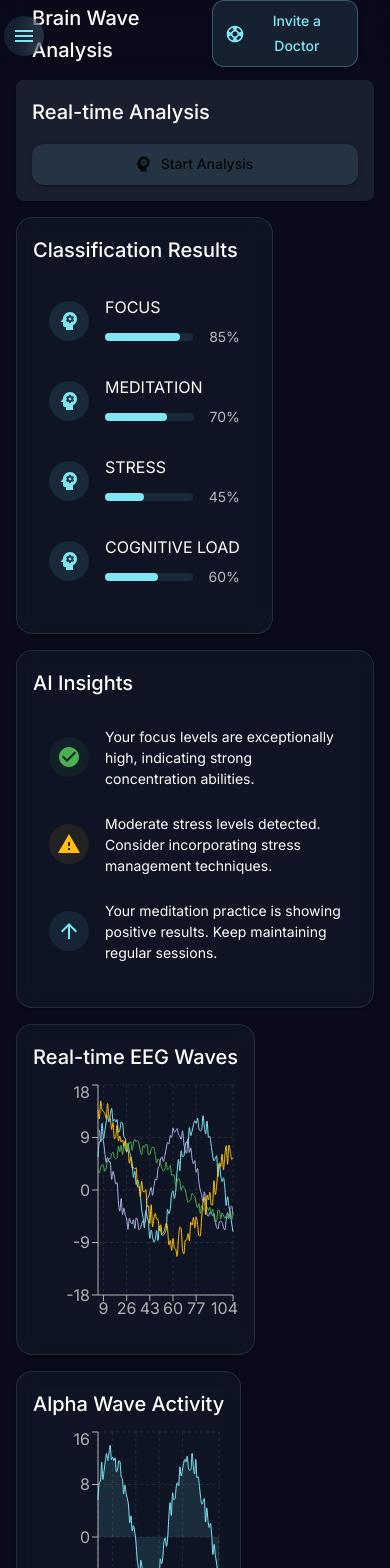
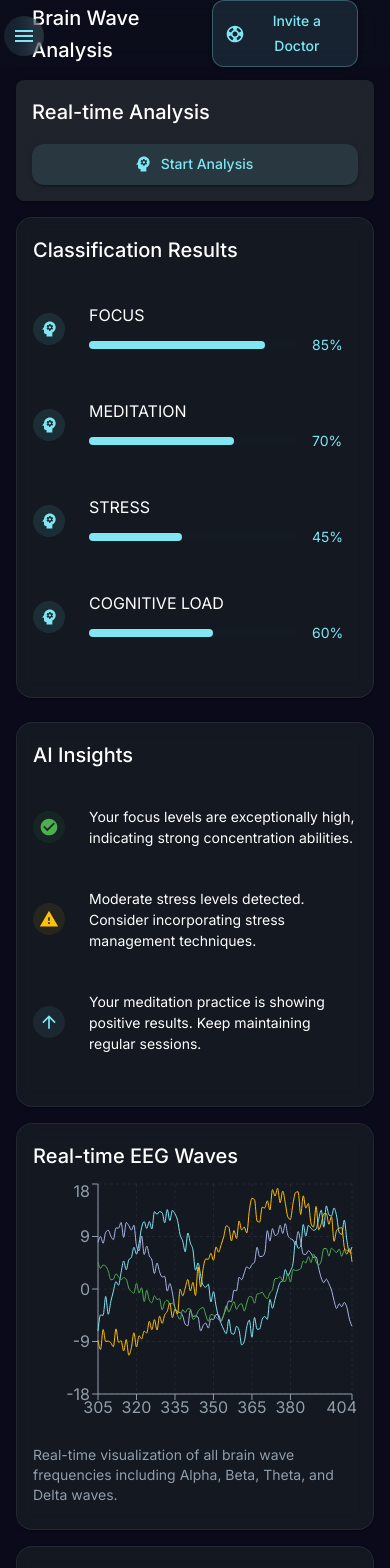
Before and after one commit to ahamedfoisal/neurotiq-react, a React (Create React App) app: page /analyzer in a window 390 px wide. Shown: the top 1568 px of the page. Built offline with nearby package versions, Linux system fonts and the light colour scheme.

Commit message:
Update Analysis component layout and optimize mobile responsiveness

```diff
--- a/src/components/Analysis.tsx
+++ b/src/components/Analysis.tsx
@@ -72,14 +72,12 @@ const Grid = MuiGrid as React.ComponentType<any>;
 
 const StyledCard = styled(Card)(({ theme }) => ({
   height: '100%',
-  background: 'rgba(17, 25, 41, 0.7)',
+  background: 'rgba(22, 28, 36, 0.8)',
   backdropFilter: 'blur(10px)',
-  border: '1px solid rgba(255, 255, 255, 0.1)',
+  border: '1px solid rgba(145, 158, 171, 0.12)',
   borderRadius: 16,
-  transition: 'transform 0.3s ease-in-out',
-  '&:hover': {
-    transform: 'translateY(-5px)',
-  },
+  display: 'flex',
+  flexDirection: 'column'
 }));
 
 // Sample classification results
@@ -124,13 +122,13 @@ interface ChatMessage {
 }
 
 // Sample EEG data
-const generateEEGData = (length: number) => {
+const generateEEGData = (startTime: number, length: number) => {
   return Array.from({ length }, (_, i) => ({
-    time: i,
-    alpha: Math.sin(i * 0.1) * 10 + Math.random() * 5,
-    beta: Math.cos(i * 0.1) * 8 + Math.random() * 4,
-    theta: Math.sin(i * 0.05) * 6 + Math.random() * 3,
-    delta: Math.cos(i * 0.05) * 12 + Math.random() * 6,
+    time: startTime + i,
+    alpha: Math.sin((startTime + i) * 0.1) * 10 + Math.random() * 5,
+    beta: Math.cos((startTime + i) * 0.1) * 8 + Math.random() * 4,
+    theta: Math.sin((startTime + i) * 0.05) * 6 + Math.random() * 3,
+    delta: Math.cos((startTime + i) * 0.05) * 12 + Math.random() * 6,
   }));
 };
 
@@ -167,7 +165,8 @@ export const Analysis: React.FC = () => {
   const [newMessage, setNewMessage] = useState('');
   const chatContainerRef = React.useRef<HTMLDivElement>(null);
   const theme = useTheme();
-  const [eegData, setEEGData] = useState<EEGData[]>(generateEEGData(100));
+  const [currentTime, setCurrentTime] = useState(300);
+  const [eegData, setEEGData] = useState<EEGData[]>(generateEEGData(currentTime, 100));
   const [openInviteDialog, setOpenInviteDialog] = useState(false);
   const [inviteForm, setInviteForm] = useState({
     doctorName: '',
@@ -224,13 +223,17 @@ export const Analysis: React.FC = () => {
   // Simulate real-time data updates
   useEffect(() => {
     const interval = setInterval(() => {
-      setEEGData(prev => [...prev.slice(1), {
+      setCurrentTime(prev => prev + 1);
+      setEEGData(prev => {
+        const newPoint = {
           time: prev[prev.length - 1].time + 1,
           alpha: Math.sin(prev[prev.length - 1].time * 0.1) * 10 + Math.random() * 5,
           beta: Math.cos(prev[prev.length - 1].time * 0.1) * 8 + Math.random() * 4,
           theta: Math.sin(prev[prev.length - 1].time * 0.05) * 6 + Math.random() * 3,
           delta: Math.cos(prev[prev.length - 1].time * 0.05) * 12 + Math.random() * 6,
-      }]);
+        };
+        return [...prev.slice(1), newPoint];
+      });
     }, 1000);
 
     return () => clearInterval(interval);
@@ -270,7 +273,7 @@ export const Analysis: React.FC = () => {
   };
 
   return (
-    <Box sx={{ display: 'flex', minHeight: '100vh', bgcolor: 'background.default' }}>
+    <Box sx={{ display: 'flex', minHeight: '100vh', bgcolor: '#0A0A1A' }}>
       <Sidebar selectedItem={selectedItem} />
 
       <Box sx={{ flexGrow: 1 }}>
@@ -280,12 +283,13 @@ export const Analysis: React.FC = () => {
           elevation={0}
           sx={{
             backdropFilter: 'blur(10px)',
-            width: '100%'
+            width: '100%',
+            bgcolor: 'rgba(22, 28, 36, 0.2)'
           }}
         >
           <Container maxWidth="xl">
             <Toolbar sx={{ display: 'flex', justifyContent: 'space-between' }}>
-              <Typography variant="h6">
+              <Typography variant="h6" sx={{ color: '#fff' }}>
                 Brain Wave Analysis
               </Typography>
               <Button
@@ -316,7 +320,7 @@ export const Analysis: React.FC = () => {
             sx={{
               p: { xs: 2, sm: 3 },
               mb: { xs: 2, sm: 4 },
-              backgroundColor: 'rgba(17, 25, 41, 0.7)',
+              backgroundColor: 'rgba(22, 28, 36, 0.8)',
               backdropFilter: 'blur(10px)',
               borderRadius: 2
             }}
@@ -328,7 +332,7 @@ export const Analysis: React.FC = () => {
               justifyContent: 'space-between',
               gap: 2
             }}>
-              <Typography variant="h6">Real-time Analysis</Typography>
+              <Typography variant="h6" sx={{ color: '#fff' }}>Real-time Analysis</Typography>
               <Button
                 variant="contained"
                 color="primary"
@@ -336,10 +340,11 @@ export const Analysis: React.FC = () => {
                 disabled={isAnalyzing}
                 startIcon={isAnalyzing ? <CircularProgress size={20} /> : <BrainIcon />}
                 sx={{
+                  backgroundColor: 'rgba(127, 231, 243, 0.1)',
+                  color: '#7FE7F3',
                   borderRadius: '12px',
                   px: 3,
                   py: 1,
-                  backgroundColor: 'rgba(127, 231, 243, 0.1)',
                   '&:hover': {
                     backgroundColor: 'rgba(127, 231, 243, 0.2)',
                   }
@@ -350,20 +355,41 @@ export const Analysis: React.FC = () => {
             </Box>
           </Paper>
 
+          {/* Classification Results and AI Insights */}
+          <Box sx={{
+            display: 'grid',
+            gridTemplateColumns: { xs: '1fr', md: '1fr 1fr' },
+            gap: 3,
+            mb: { xs: 2, sm: 4 },
+            '& > *': {
+              minHeight: '100%'
+            }
+          }}>
             {/* Classification Results */}
-          <Grid container spacing={{ xs: 2, sm: 3 }} sx={{ mb: { xs: 2, sm: 4 } }}>
-            <Grid item xs={12} md={6}>
             <StyledCard>
-                <CardContent sx={{ p: { xs: 2, sm: 3 } }}>
-                  <Typography variant="h6" gutterBottom>Classification Results</Typography>
-                  <List>
+              <CardContent sx={{
+                p: { xs: 2, sm: 3 },
+                height: '100%',
+                display: 'flex',
+                flexDirection: 'column'
+              }}>
+                <Typography variant="h6" gutterBottom sx={{ color: '#fff' }}>Classification Results</Typography>
+                <List sx={{
+                  flex: 1,
+                  display: 'flex',
+                  flexDirection: 'column',
+                  justifyContent: 'space-between'
+                }}>
                   {Object.entries(classificationResults).map(([key, value]) => (
-                      <ListItem key={key}>
+                    <ListItem key={key} sx={{
+                      px: 0,
+                      py: 2
+                    }}>
                       <ListItemIcon>
                         <Box
                           sx={{
-                              width: 40,
-                              height: 40,
+                            width: 32,
+                            height: 32,
                             borderRadius: '50%',
                             display: 'flex',
                             alignItems: 'center',
@@ -371,17 +397,21 @@ export const Analysis: React.FC = () => {
                             backgroundColor: 'rgba(127, 231, 243, 0.1)',
                           }}
                         >
-                            <BrainIcon sx={{ color: '#7FE7F3' }} />
+                          <BrainIcon sx={{ color: '#7FE7F3', fontSize: 20 }} />
                         </Box>
                       </ListItemIcon>
                       <ListItemText
-                          primary={key.replace('_', ' ').toUpperCase()}
+                        primary={
+                          <Typography variant="body1" sx={{ color: '#fff', mb: 1 }}>
+                            {key.replace('_', ' ').toUpperCase()}
+                          </Typography>
+                        }
                         secondary={
-                            <Box sx={{ display: 'flex', alignItems: 'center', mt: 1 }}>
+                          <Box sx={{ display: 'flex', alignItems: 'center' }}>
                             <Box
                               sx={{
                                 flexGrow: 1,
-                                  bgcolor: 'rgba(127, 231, 243, 0.1)',
+                                bgcolor: 'rgba(22, 28, 36, 0.8)',
                                 borderRadius: 1,
                                 mr: 2,
                                 height: 8
@@ -396,7 +426,7 @@ export const Analysis: React.FC = () => {
                                 }}
                               />
                             </Box>
-                              <Typography variant="body2" color="textSecondary">
+                            <Typography variant="body2" sx={{ color: '#7FE7F3', minWidth: 45 }}>
                               {value}%
                             </Typography>
                           </Box>
@@ -407,40 +437,48 @@ export const Analysis: React.FC = () => {
                 </List>
               </CardContent>
             </StyledCard>
-            </Grid>
 
             {/* AI Insights */}
-            <Grid item xs={12} md={6}>
             <StyledCard>
-                <CardContent sx={{ p: { xs: 2, sm: 3 } }}>
-                  <Typography variant="h6" gutterBottom>AI Insights</Typography>
-                  <List>
+              <CardContent sx={{
+                p: { xs: 2, sm: 3 },
+                height: '100%',
+                display: 'flex',
+                flexDirection: 'column'
+              }}>
+                <Typography variant="h6" gutterBottom sx={{ color: '#fff' }}>AI Insights</Typography>
+                <List sx={{
+                  flex: 1,
+                  display: 'flex',
+                  flexDirection: 'column',
+                  justifyContent: 'space-between'
+                }}>
                   {[
                     {
-                        type: 'observation',
                       text: 'Your focus levels are exceptionally high, indicating strong concentration abilities.',
                       icon: CheckIcon,
                       color: '#4CAF50',
                     },
                     {
-                        type: 'warning',
                       text: 'Moderate stress levels detected. Consider incorporating stress management techniques.',
                       icon: WarningIcon,
                       color: '#FFC107',
                     },
                     {
-                        type: 'improvement',
                       text: 'Your meditation practice is showing positive results. Keep maintaining regular sessions.',
                       icon: ImprovementIcon,
                       color: '#7FE7F3',
                     },
                   ].map((insight, index) => (
-                      <ListItem key={index}>
+                    <ListItem key={index} sx={{
+                      px: 0,
+                      py: 2
+                    }}>
                       <ListItemIcon>
                         <Box
                           sx={{
-                              width: 40,
-                              height: 40,
+                            width: 32,
+                            height: 32,
                             borderRadius: '50%',
                             display: 'flex',
                             alignItems: 'center',
@@ -448,44 +486,62 @@ export const Analysis: React.FC = () => {
                             backgroundColor: `${insight.color}15`,
                           }}
                         >
-                            <insight.icon sx={{ color: insight.color }} />
+                          <insight.icon sx={{ color: insight.color, fontSize: 20 }} />
                         </Box>
                       </ListItemIcon>
                       <ListItemText
-                          primary={insight.text}
-                          primaryTypographyProps={{
-                            sx: {
+                        primary={
+                          <Typography
+                            sx={{
+                              color: '#fff',
                               fontSize: { xs: '0.875rem', sm: '1rem' },
                               lineHeight: 1.5
+                            }}
+                          >
+                            {insight.text}
+                          </Typography>
                         }
-                          }}
                       />
                     </ListItem>
                   ))}
                 </List>
               </CardContent>
             </StyledCard>
-            </Grid>
-          </Grid>
+          </Box>
 
           {/* EEG Analysis */}
           <Grid container spacing={{ xs: 2, sm: 3 }} sx={{ mb: { xs: 2, sm: 4 } }}>
-            <Grid item xs={12} md={6}>
+            <Grid item xs={12}>
               <StyledCard>
                 <CardContent sx={{ p: { xs: 2, sm: 3 } }}>
-                  <Typography variant="h6" gutterBottom>
+                  <Typography variant="h6" gutterBottom sx={{ color: '#fff' }}>
                     Real-time EEG Waves
                   </Typography>
                   <Box sx={{ height: { xs: 250, sm: 300 } }}>
                     <ResponsiveContainer width="100%" height="100%">
                       <LineChart data={eegData}>
-                        <CartesianGrid strokeDasharray="3 3" stroke="rgba(255,255,255,0.1)" />
-                        <XAxis dataKey="time" stroke="#B0B0B0" />
-                        <YAxis stroke="#B0B0B0" />
+                        <CartesianGrid strokeDasharray="3 3" stroke="rgba(145, 158, 171, 0.12)" />
+                        <XAxis
+                          dataKey="time"
+                          stroke="#919EAB"
+                          tick={{ fill: '#919EAB' }}
+                          tickLine={{ stroke: '#919EAB' }}
+                          domain={['dataMin', 'dataMax']}
+                          type="number"
+                          interval="preserveStartEnd"
+                          tickCount={10}
+                        />
+                        <YAxis
+                          stroke="#919EAB"
+                          tick={{ fill: '#919EAB' }}
+                          tickLine={{ stroke: '#919EAB' }}
+                          ticks={[-18, -9, 0, 9, 18]}
+                          domain={[-18, 18]}
+                        />
                         <Tooltip
                           contentStyle={{
-                            backgroundColor: 'rgba(17, 25, 41, 0.9)',
-                            border: '1px solid rgba(127, 231, 243, 0.3)',
+                            backgroundColor: 'rgba(22, 28, 36, 0.9)',
+                            border: '1px solid rgba(145, 158, 171, 0.12)',
                             borderRadius: '8px',
                           }}
                         />
@@ -520,26 +576,44 @@ export const Analysis: React.FC = () => {
                       </LineChart>
                     </ResponsiveContainer>
                   </Box>
+                  <Typography variant="body2" sx={{ color: '#919EAB', mt: 2 }}>
+                    Real-time visualization of all brain wave frequencies including Alpha, Beta, Theta, and Delta waves.
+                  </Typography>
                 </CardContent>
               </StyledCard>
             </Grid>
 
-            <Grid item xs={12} md={6}>
+            <Grid item xs={12}>
               <StyledCard>
                 <CardContent sx={{ p: { xs: 2, sm: 3 } }}>
-                  <Typography variant="h6" gutterBottom>
+                  <Typography variant="h6" gutterBottom sx={{ color: '#fff' }}>
                     Alpha Wave Activity
                   </Typography>
                   <Box sx={{ height: { xs: 250, sm: 300 } }}>
                     <ResponsiveContainer width="100%" height="100%">
                       <AreaChart data={eegData}>
-                        <CartesianGrid strokeDasharray="3 3" stroke="rgba(255,255,255,0.1)" />
-                        <XAxis dataKey="time" stroke="#B0B0B0" />
-                        <YAxis stroke="#B0B0B0" />
+                        <CartesianGrid strokeDasharray="3 3" stroke="rgba(145, 158, 171, 0.12)" />
+                        <XAxis
+                          dataKey="time"
+                          stroke="#919EAB"
+                          tick={{ fill: '#919EAB' }}
+                          tickLine={{ stroke: '#919EAB' }}
+                          domain={['dataMin', 'dataMax']}
+                          type="number"
+                          interval="preserveStartEnd"
+                          tickCount={10}
+                        />
+                        <YAxis
+                          stroke="#919EAB"
+                          tick={{ fill: '#919EAB' }}
+                          tickLine={{ stroke: '#919EAB' }}
+                          ticks={[-16, -8, 0, 8, 16]}
+                          domain={[-16, 16]}
+                        />
                         <Tooltip
                           contentStyle={{
-                            backgroundColor: 'rgba(17, 25, 41, 0.9)',
-                            border: '1px solid rgba(127, 231, 243, 0.3)',
+                            backgroundColor: 'rgba(22, 28, 36, 0.9)',
+                            border: '1px solid rgba(145, 158, 171, 0.12)',
                             borderRadius: '8px',
                           }}
                         />
@@ -553,6 +627,9 @@ export const Analysis: React.FC = () => {
                       </AreaChart>
                     </ResponsiveContainer>
                   </Box>
+                  <Typography variant="body2" sx={{ color: '#919EAB', mt: 2 }}>
+                    Alpha waves are associated with relaxation and mental coordination. Higher alpha activity often indicates a calm, focused state.
+                  </Typography>
                 </CardContent>
               </StyledCard>
             </Grid>
@@ -566,16 +643,16 @@ export const Analysis: React.FC = () => {
                 <CardContent sx={{ p: { xs: 2, sm: 3 } }}>
                   <Box sx={{ display: 'flex', alignItems: 'center', mb: 2 }}>
                     <LocationIcon sx={{ mr: 1, color: '#7FE7F3' }} />
-                    <Typography variant="h6">Nearby Mental Health Clinics</Typography>
+                    <Typography variant="h6" sx={{ color: '#fff' }}>Nearby Mental Health Clinics</Typography>
                   </Box>
                   <List>
                     {nearbyClinics.map((clinic, index) => (
                       <React.Fragment key={clinic.name}>
-                        <ListItem>
+                        <ListItem sx={{ px: 0 }}>
                           <ListItemText
                             primary={
                               <Box sx={{ display: 'flex', alignItems: 'center', justifyContent: 'space-between', flexWrap: 'wrap', gap: 1 }}>
-                                <Typography variant="subtitle1">{clinic.name}</Typography>
+                                <Typography variant="subtitle1" sx={{ color: '#fff' }}>{clinic.name}</Typography>
                                 <Chip
                                   label={clinic.distance}
                                   size="small"
@@ -588,7 +665,7 @@ export const Analysis: React.FC = () => {
                             }
                             secondary={
                               <>
-                                <Typography variant="body2" color="textSecondary" sx={{ mt: 1 }}>
+                                <Typography variant="body2" sx={{ color: '#919EAB', mt: 1 }}>
                                   {clinic.address}
                                 </Typography>
                                 <Box sx={{ display: 'flex', gap: 1, mt: 1, flexWrap: 'wrap' }}>
@@ -598,7 +675,8 @@ export const Analysis: React.FC = () => {
                                       label={specialty}
                                       size="small"
                                       sx={{
-                                        backgroundColor: 'rgba(255, 255, 255, 0.05)',
+                                        backgroundColor: 'rgba(22, 28, 36, 0.8)',
+                                        color: '#919EAB',
                                       }}
                                     />
                                   ))}
@@ -608,7 +686,7 @@ export const Analysis: React.FC = () => {
                           />
                         </ListItem>
                         {index < nearbyClinics.length - 1 && (
-                          <Divider sx={{ borderColor: 'rgba(255, 255, 255, 0.1)' }} />
+                          <Divider sx={{ borderColor: 'rgba(145, 158, 171, 0.12)' }} />
                         )}
                       </React.Fragment>
                     ))}
@@ -623,7 +701,7 @@ export const Analysis: React.FC = () => {
                 <CardContent sx={{ p: { xs: 2, sm: 3 }, minHeight: { xs: 300, sm: 400 } }}>
                   <Box sx={{ display: 'flex', alignItems: 'center', mb: 2 }}>
                     <SupportIcon sx={{ mr: 1, color: '#7FE7F3' }} />
-                    <Typography variant="h6">24/7 Support</Typography>
+                    <Typography variant="h6" sx={{ color: '#fff' }}>24/7 Support</Typography>
                   </Box>
 
                   {!isChatOpen ? (
@@ -634,6 +712,7 @@ export const Analysis: React.FC = () => {
                         onClick={() => setIsChatOpen(true)}
                         sx={{
                           backgroundColor: 'rgba(127, 231, 243, 0.1)',
+                          color: '#7FE7F3',
                           '&:hover': {
                             backgroundColor: 'rgba(127, 231, 243, 0.2)',
                           }
@@ -641,7 +720,7 @@ export const Analysis: React.FC = () => {
                       >
                         Start Chat with NeuroAssistant
                       </Button>
-                      <Typography variant="body2" color="textSecondary" sx={{ mt: 2 }}>
+                      <Typography variant="body2" sx={{ color: '#919EAB', mt: 2 }}>
                         Get instant support and guidance from our AI assistant
                       </Typography>
                     </Box>
@@ -651,7 +730,7 @@ export const Analysis: React.FC = () => {
                         <IconButton
                           size="small"
                           onClick={() => setIsChatOpen(false)}
-                          sx={{ mb: 1 }}
+                          sx={{ mb: 1, color: '#919EAB' }}
                         >
                           <CloseIcon />
                         </IconButton>
@@ -692,8 +771,9 @@ export const Analysis: React.FC = () => {
                                 p: 2,
                                 backgroundColor: message.sender === 'user'
                                   ? 'rgba(127, 231, 243, 0.1)'
-                                  : 'rgba(255, 255, 255, 0.05)',
+                                  : 'rgba(22, 28, 36, 0.8)',
                                 borderRadius: 2,
+                                color: '#fff'
                               }}
                             >
                               <Typography variant="body1" sx={{ fontSize: { xs: '0.875rem', sm: '1rem' } }}>
@@ -704,7 +784,7 @@ export const Analysis: React.FC = () => {
                                 sx={{
                                   display: 'block',
                                   mt: 1,
-                                  color: 'text.secondary',
+                                  color: '#919EAB',
                                 }}
                               >
                                 {message.timestamp.toLocaleTimeString()}
@@ -738,9 +818,22 @@ export const Analysis: React.FC = () => {
                           }}
                           sx={{
                             '& .MuiOutlinedInput-root': {
-                              backgroundColor: 'rgba(255, 255, 255, 0.05)',
+                              backgroundColor: 'rgba(22, 28, 36, 0.8)',
                               borderRadius: '12px',
-                            }
+                              color: '#fff',
+                              '& fieldset': {
+                                borderColor: 'rgba(145, 158, 171, 0.12)',
+                              },
+                              '&:hover fieldset': {
+                                borderColor: 'rgba(145, 158, 171, 0.24)',
+                              },
+                              '&.Mui-focused fieldset': {
+                                borderColor: '#7FE7F3',
+                              },
+                            },
+                            '& .MuiInputBase-input::placeholder': {
+                              color: '#919EAB',
+                            },
                           }}
                         />
                         <IconButton
@@ -749,6 +842,7 @@ export const Analysis: React.FC = () => {
                             backgroundColor: 'rgba(127, 231, 243, 0.1)',
                             borderRadius: '12px',
                             p: 2,
+                            color: '#7FE7F3',
                             '&:hover': {
                               backgroundColor: 'rgba(127, 231, 243, 0.2)',
                             }
```
Lines whose indentation alone changed are shown as unchanged.
